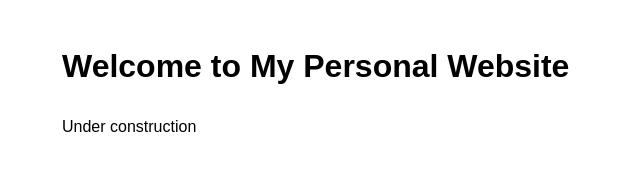
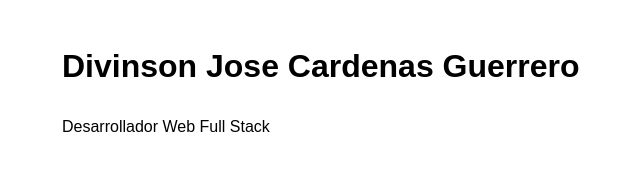
Before and after one commit to josscard/personal-website, a plain HTML site: page docs/index.html in a window 1280 px wide. Shown: the whole page, without its empty margins (178-818 px from the left). Drawn offline with Linux system fonts and the light colour scheme.

Commit message:
Update homepage with personal information

```diff
--- a/docs/index.html
+++ b/docs/index.html
@@ -7,8 +7,8 @@
     <link rel="stylesheet" href="styles.css">
 </head>
 <body>
-    <h1>Welcome to My Personal Website</h1>
-    <p>Under construction</p>
+    <h1>Divinson Jose Cardenas Guerrero</h1>
+    <p>Desarrollador Web Full Stack</p>
     <script src="script.js"></script>
 </body>
 </html>
```
